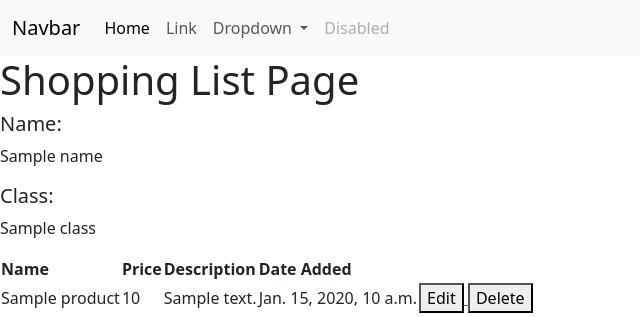
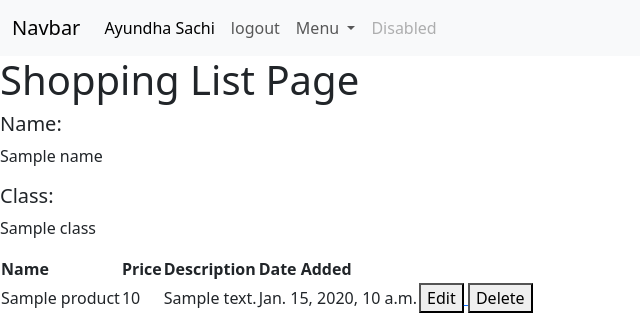
Before and after one commit to ayundhasachi/shopping-list, a Django app: template main/templates/main.html in a window 1280 px wide. Shown: the top 317 px of the page, without its empty margins (0-640 px from the left). Run offline with Django 4.2, Linux system fonts and the light colour scheme; the template is opened without the code that fills it: most values are stand-ins (such as "Sample title", 1, 10 or a date in 2020).

Commit message:
TUTORIAL 4

```diff
--- a/main/templates/main.html
+++ b/main/templates/main.html
@@ -10,20 +10,20 @@
       <div class="collapse navbar-collapse" id="navbarSupportedContent">
         <ul class="navbar-nav me-auto mb-2 mb-lg-0">
           <li class="nav-item">
-            <a class="nav-link active" aria-current="page" href="#">Home</a>
+            <a class="nav-link active" aria-current="page" href="#">Ayundha Sachi</a>
           </li>
           <li class="nav-item">
-            <a class="nav-link" href="#">Link</a>
+            <a class="nav-link" href="{% url 'main:logout' %} ">logout</a>
           </li>
           <li class="nav-item dropdown">
             <a class="nav-link dropdown-toggle" href="#" role="button" data-bs-toggle="dropdown" aria-expanded="false">
-              Dropdown
+              Menu
             </a>
             <ul class="dropdown-menu">
-              <li><a class="dropdown-item" href="#">Action</a></li>
-              <li><a class="dropdown-item" href="#">Another action</a></li>
+              <li><a class="dropdown-item" href="{% url 'main:create_product' %}">create product</a></li>
+              <!-- <li><a class="dropdown-item" href="#">Another action</a></li>
               <li><hr class="dropdown-divider"></li>
-              <li><a class="dropdown-item" href="#">Something else here</a></li>
+              <li><a class="dropdown-item" href="#">Something else here</a></li> -->
             </ul>
           </li>
           <li class="nav-item">
```
